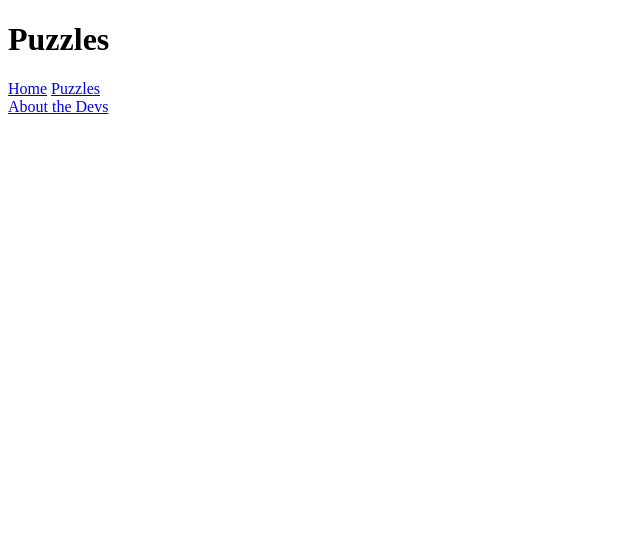
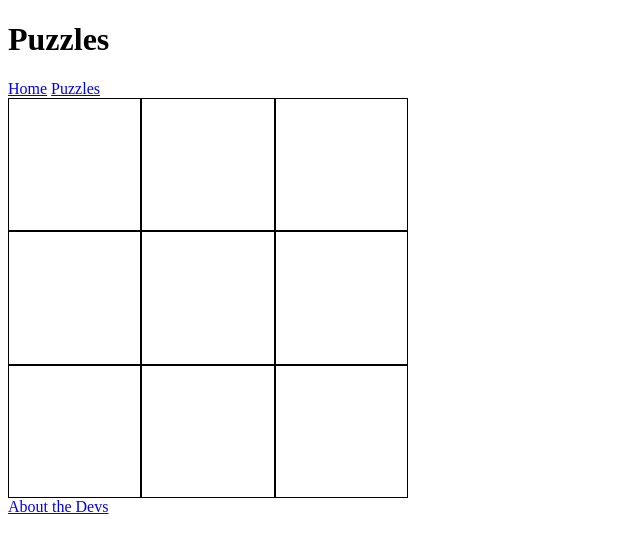
Before and after one commit to forgotten-logic/logic-app, a plain HTML site: page puzzles/index.html in a window 1280 px wide. Shown: the whole page, without its empty margins (0-640 px from the left). Drawn offline with Linux system fonts and the light colour scheme.

Commit message:
Add generateThreeByThree function, call it to create tile grid in puzzle page

```diff
--- a/puzzles/index.html
+++ b/puzzles/index.html
@@ -18,10 +18,13 @@
         <nav>
             <a href="../index.html">Home</a>
             <a href="./index.html">Puzzles</a>
-
         </nav>
     </header>
-    <main></main>
+
+    <main>
+        <div id="tile-map"></div>
+    </main>
+
     <footer>
         <a href="../about-devs/index.html">About the Devs</a>
     </footer>
--- /dev/null
+++ b/puzzles/puzzle-render-utils.js
@@ -0,0 +1,34 @@
+export function generateThreeByThree() {
+    const tileMap = document.getElementById('tile-map');
+    tileMap.classList.add('tile-map');
+
+    const pos1 = document.createElement('div');
+    const pos2 = document.createElement('div');
+    const pos3 = document.createElement('div');
+    const pos4 = document.createElement('div');
+    const pos5 = document.createElement('div');
+    const pos6 = document.createElement('div');
+    const pos7 = document.createElement('div');
+    const pos8 = document.createElement('div');
+    const pos9 = document.createElement('div');
+
+    const spaces = [
+        pos1,
+        pos2,
+        pos3,
+        pos4,
+        pos5,
+        pos6,
+        pos7,
+        pos8,
+        pos9
+    ];
+
+    for (let i = 0; i < spaces.length; i++) {
+        spaces[i].classList.add('space');
+        spaces[i].id = `pos-${i + 1}`;
+        tileMap.append(spaces[i]);
+    }
+
+    return tileMap;
+}
--- a/puzzles/puzzle.css
+++ b/puzzles/puzzle.css
@@ -0,0 +1,15 @@
+.tile-map {
+	display: grid;
+	grid-template-rows: 1fr 1fr 1fr;
+	grid-template-columns: 1fr 1fr 1fr;
+	width: 400px;
+	height: 400px;
+}
+
+.space {
+	border: 1px solid black;
+}
+
+.tile {
+
+}
--- a/puzzles/puzzle.js
+++ b/puzzles/puzzle.js
@@ -0,0 +1,3 @@
+import { generateThreeByThree } from './puzzle-render-utils.js';
+
+generateThreeByThree();
```
